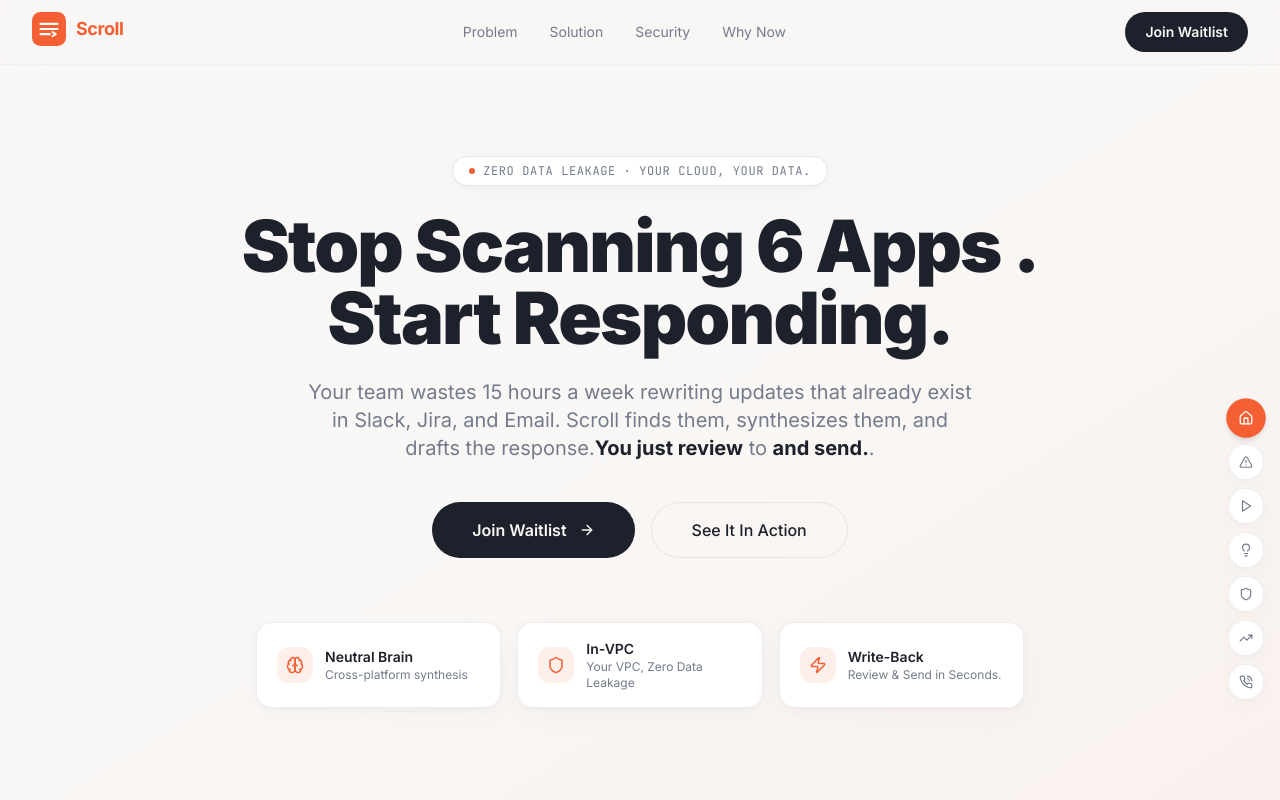
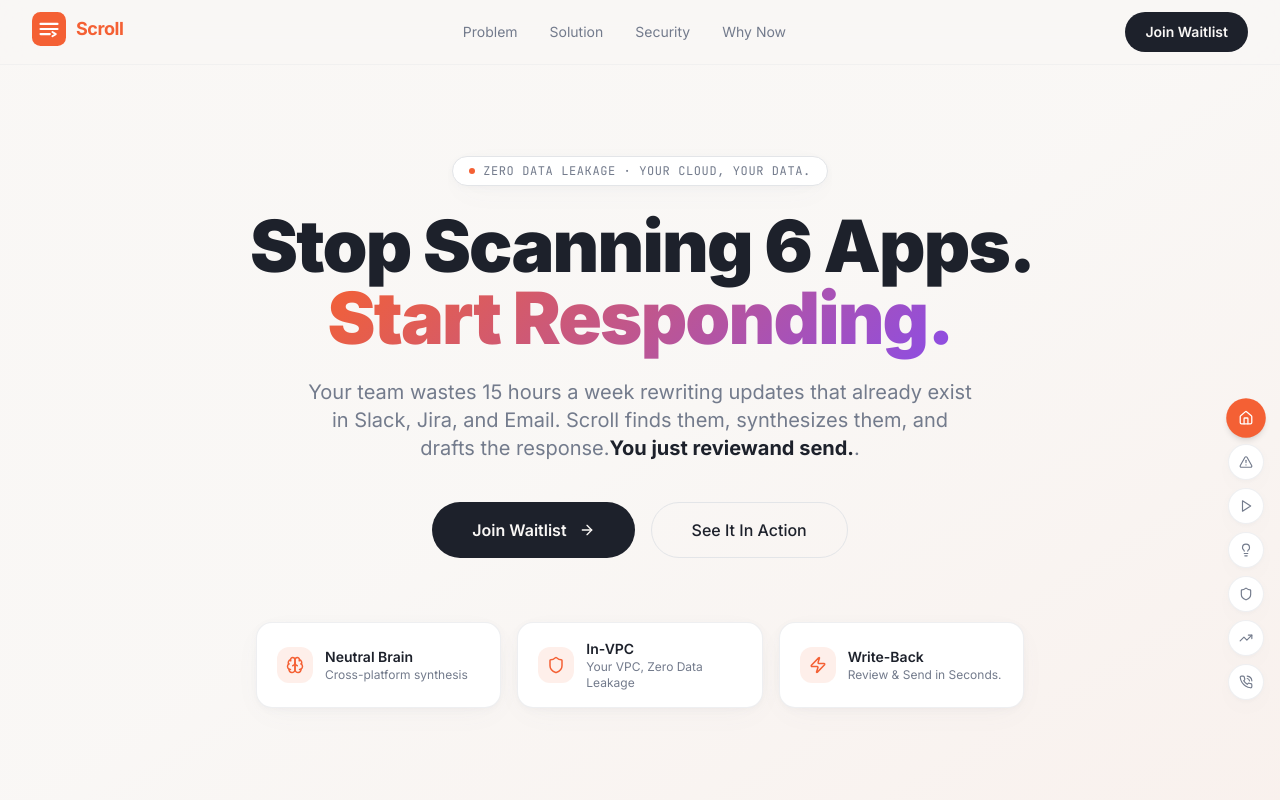
Before and after one commit to ekai-intelligence/ek1-landing, a React (Vite) app: page / in a window 1280 px wide. Shown: the top 800 px of the page. Built offline with nearby package versions, Linux system fonts and the light colour scheme; the HTML template or start-up script is replaced by a standard one.

Commit message:
style: gradient accent on 'Start Responding' in hero headline
Co-Authored-By: Claude Sonnet 4.6 <noreply@anthropic.com>

```diff
--- a/src/components/HeroSection.tsx
+++ b/src/components/HeroSection.tsx
@@ -29,7 +29,8 @@ const HeroSection = () => {
           transition={{ duration: 0.6, delay: 0.1 }}
           className="text-4xl sm:text-5xl md:text-7xl font-black tracking-tight leading-[1.05] mb-6 text-foreground"
         >
-          Stop Scanning 6 Apps{" "}. Start Responding.
+          Stop Scanning 6 Apps.{" "}
+          <span className="text-gradient">Start Responding.</span>
         </motion.h1>
 
         <motion.p
@@ -39,7 +40,7 @@ const HeroSection = () => {
           className="text-lg md:text-xl text-muted-foreground max-w-2xl mx-auto mb-10 leading-relaxed"
         >
           Your team wastes 15 hours a week rewriting updates that already exist in Slack, Jira, and Email. Scroll finds them, synthesizes them, and drafts the response.
-          <strong className="text-foreground">You just review</strong> to{" "}
+          <strong className="text-foreground">You just review</strong>
           <strong className="text-foreground">and send.</strong>.
         </motion.p>
 
```
